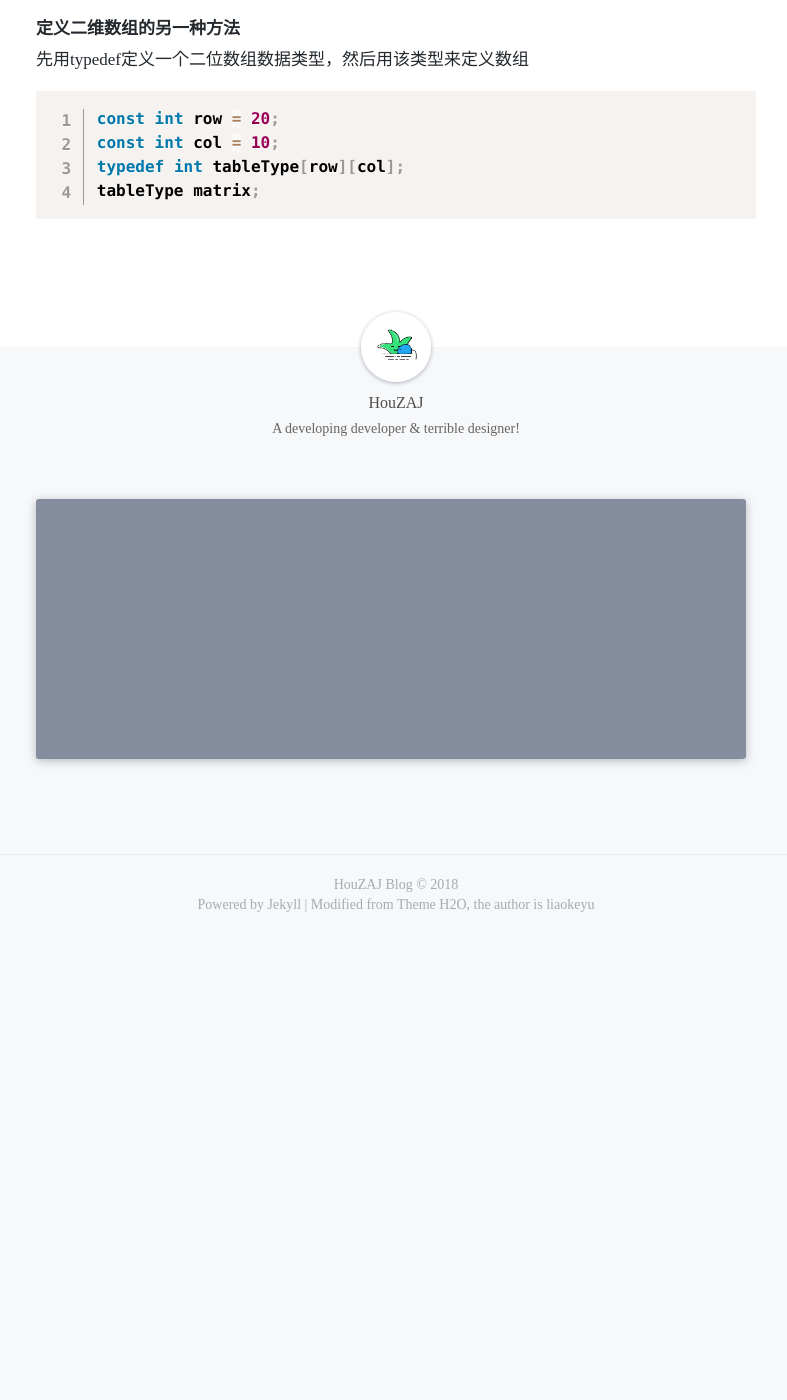
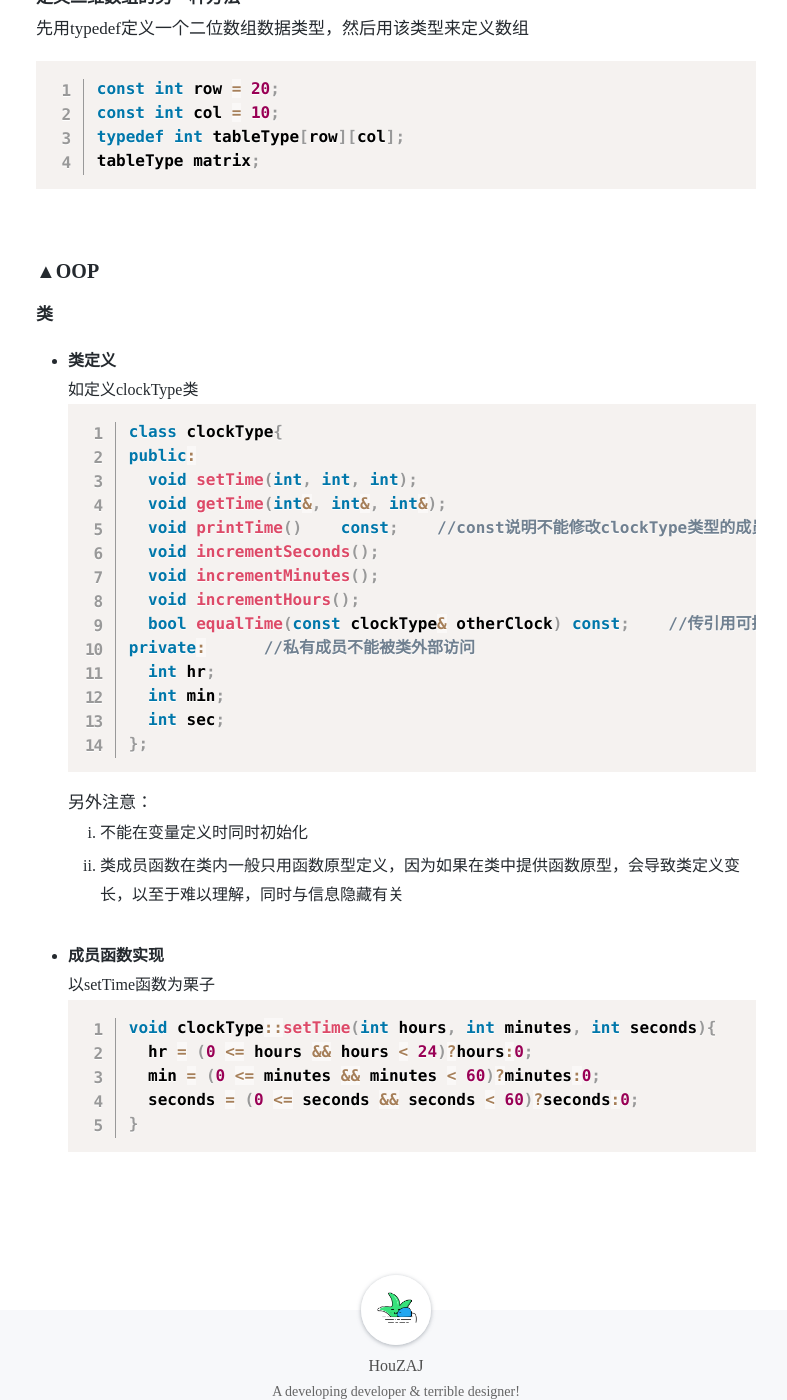
Before and after one commit to houzaj/houzaj.github.io, a Jekyll site: the page built from _posts/2018-1-8-cpp_summary.md, in a window 1280 px wide and 1400 px high, scrolled down 7931 px. Shown: the whole window, without its empty margins (244-1031 px from the left). Built offline with Jekyll 4.4.1, drawn with Linux system fonts in a browser that asks for light colours; nearby versions of some CDN libraries; comment, search, counter and statistics services are not loaded; before the commit the page ends 8866 px from its top, so only the background shows below that.

Commit message:
modify artice

````diff
--- a/_posts/2018-1-8-cpp_summary.md
+++ b/_posts/2018-1-8-cpp_summary.md
@@ -23,7 +23,7 @@ tags: Programming
 <br>
 
 ### PART II - 笔记
-### 零散点
+### ▲ 零散点
 **C++的强制类型转换**
 ```cpp
 static_cast<int>(7.9 + 6.7);    //14
@@ -288,3 +288,40 @@ const int col = 10;
 typedef int tableType[row][col];
 tableType matrix;
 ```
+<br>
+
+### ▲OOP
+**类**
+- **类定义**
+如定义clockType类
+```cpp
+class clockType{
+public:
+    void setTime(int, int, int);
+    void getTime(int&, int&, int&);
+    void printTime()    const;    //const说明不能修改clockType类型的成员变量
+    void incrementSeconds();
+    void incrementMinutes();
+    void incrementHours();
+    bool equalTime(const clockType& otherClock) const;    //传引用可提高性能（因为无需拷贝）
+private:      //私有成员不能被类外部访问
+    int hr;
+    int min;
+    int sec;
+};
+```
+另外注意：
+  1. 不能在变量定义时同时初始化
+  2. 类成员函数在类内一般只用函数原型定义，因为如果在类中提供函数原型，会导致类定义变长，以至于难以理解，同时与信息隐藏有关
+<br>
+
+- **成员函数实现**
+以setTime函数为栗子
+```cpp
+void clockType::setTime(int hours, int minutes, int seconds){
+    hr = (0 <= hours && hours < 24)?hours:0;
+    min = (0 <= minutes && minutes < 60)?minutes:0;
+    seconds = (0 <= seconds && seconds < 60)?seconds:0;
+}
+```
+<br>
````
Also changed, not shown: 3 other files.
